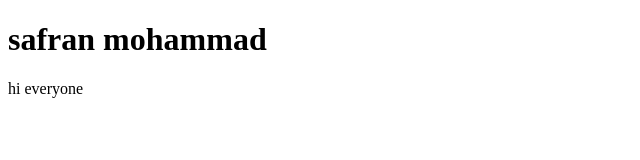
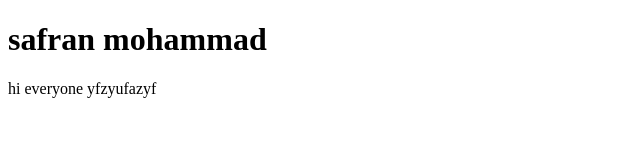
Before and after one commit to msafranBCS/samplrepo, a plain HTML site: page index.html in a window 1280 px wide. Shown: the full height of the page, 0-640 px from the left. Drawn offline with Linux system fonts and the light colour scheme.

Commit message:
add some letters

```diff
--- a/index.html
+++ b/index.html
@@ -7,6 +7,6 @@
 </head>
 <body>
     <h1>safran mohammad</h1>
-    hi everyone
+    hi everyone yfzyufazyf
 </body>
 </html>
```
